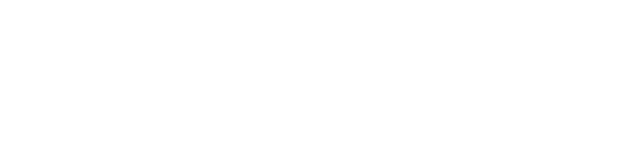
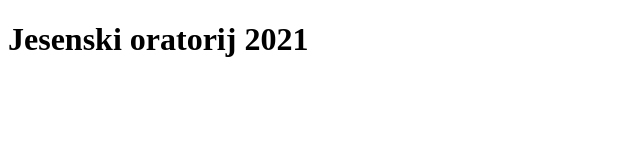
Before and after one commit to oratorij-veliki-gaber/oratorij-veliki-gaber, a plain HTML site: page index.html in a window 1280 px wide. Shown: the whole page, without its empty margins (0-640 px from the left). Drawn offline with Linux system fonts and the light colour scheme.

Commit message:
Update index.html

```diff
--- a/index.html
+++ b/index.html
@@ -5,7 +5,7 @@
 </head>
 
 <body>
-  <h1 style=></h1>
+  <h1>Jesenski oratorij 2021</h1>
 </body>
 
 </html>
```
